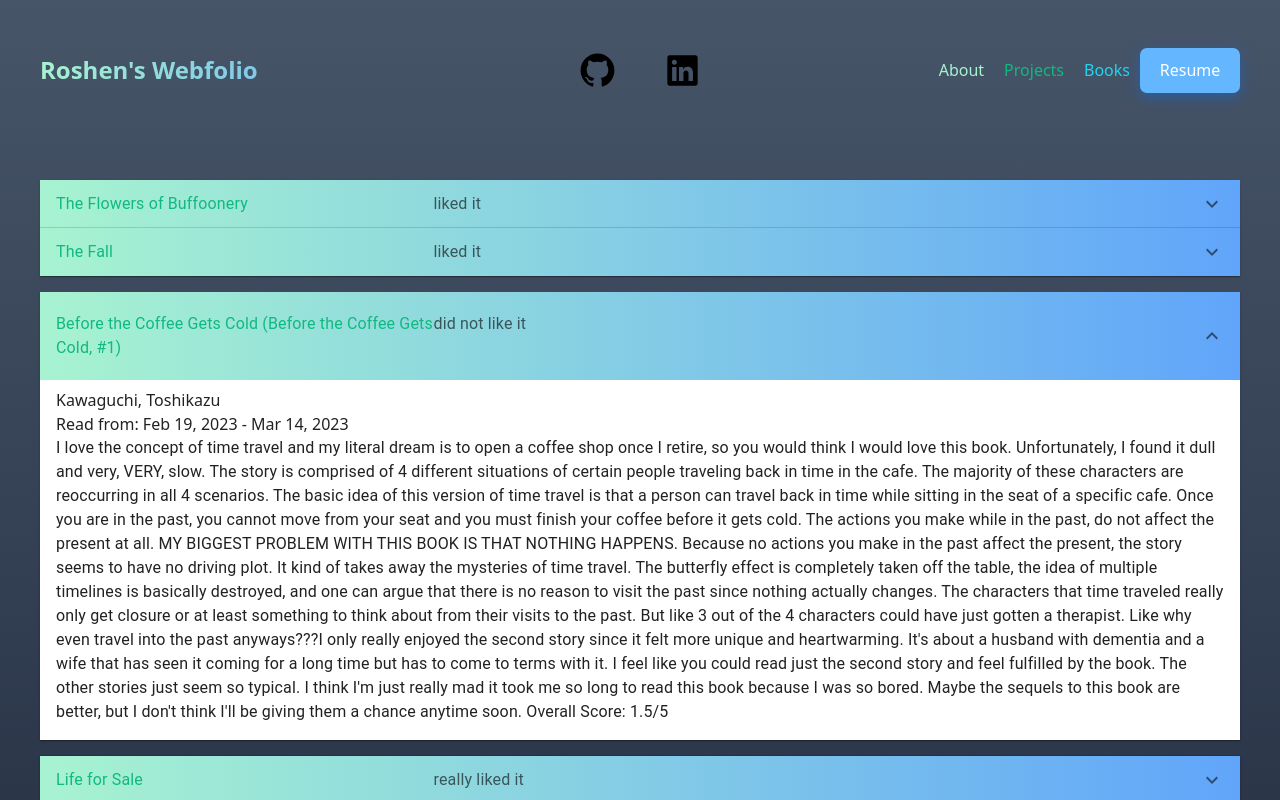
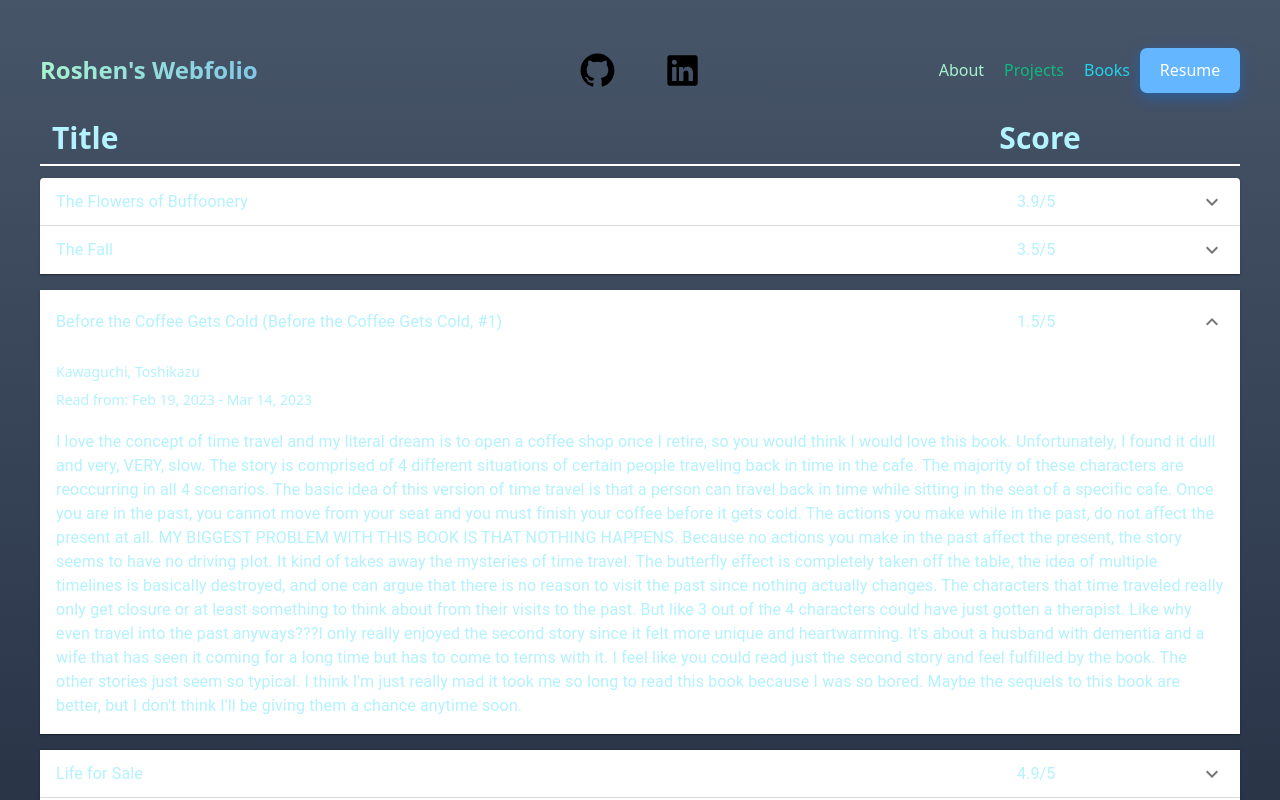
Before and after one commit to Richrosh3/webfolio, a Next.js app: page /content/books in a window 1280 px wide. Both pictures are taken after a click on the button 628 px from the left and 312 px from the top of the page. Shown: the top 800 px of the page. Built offline with nearby package versions, Linux system fonts and the light colour scheme.

Commit message:
Completed version 0 of Books page. I was able to remove Overall Score from the reviews and display it on its own. Added Title and Score header. Changed up UI for this page. There's still more I want to do on this page, but for now I'll leave it as is.

```diff
--- a/components/NavBar.module.css
+++ b/components/NavBar.module.css
@@ -68,7 +68,7 @@
   font-weight: 400;
   font-size: 16px;
   box-shadow: 0 4px 14px 0 rgb(0 118 255 / 39%);
-  transition: background 0.2s ease, color 0.2s ease, box-shadow 0.2s ease;
+  transition: background(0.2s ease, color 0.2s ease, box-shadow 0.2s ease);
 }
 
 .resumeButton:hover {
--- a/pages/content/books.tsx
+++ b/pages/content/books.tsx
@@ -27,35 +27,64 @@ const Books: NextPage<{
   return (
     <div className="justify-between items-center bg-gradient-to-b from-slate-600 to-slate-900 p-10 w-screen h-max">
       <NavBar />
-      <div className="py-20 ">
+      <div className="flex flex-row pt-5 border-b-2 border-white pb-2">
+        <div className="w-1/3 h-full">
+          <p className = "font-bold font-sans text-[#b3f2ff] text-3xl pl-3">Title</p>
+        </div>
+        <div className="w-1/3"></div>
+        <div className="w-1/3 justify-center text-center">
+          <p className = "font-bold font-sans text-[#b3f2ff] text-3xl">Score</p>
+        </div>
+      </div>
+      <div className="pt-3 ">
         {props.books.map((data, index) => {
           const panel = "panel" + (index + 1).toString();
           const ariaControls = panel + "bh-content";
           const panelID = panel + "2bh-header";
+
+          if (data.rating == "did not like it") {
+            data.rating = "1";
+          } else if (data.rating == "it was ok") {
+            data.rating = "2";
+          } else if (data.rating == "liked it") {
+            data.rating = "3";
+          } else if (data.rating == "really liked it") {
+            data.rating = "4";
+          } else if (data.rating == "it was amazing") {
+            data.rating = "5";
+          }
+
+          let [review, overallScore] = data.review.split("Overall Score: ");
+
           return (
             <Accordion
               expanded={expanded === panel}
               onChange={handleChange(panel)}
+              className="bg-inherit shadow-sm shadow-[#b3f2ff]/50"
             >
               <AccordionSummary
-                className="bg-gradient-to-r from-emerald-200 to-blue-400"
                 expandIcon={<ExpandMoreIcon />}
                 aria-controls={ariaControls}
                 id={panelID}
               >
-                <Typography className = "font-bold text-emerald-500" sx={{ width: "33%", flexShrink: 0 }}>
+                <Typography
+                  className="font-bold font-sans text-[#b3f2ff] text-lg"
+                  sx={{ width: "84%", flexShrink: 0 }}
+                >
                   {data.title}
                 </Typography>
-                <Typography sx={{ color: "text.secondary" }}>
-                  {data.rating}
+                <Typography className="font-sans text-[#b3f2ff] text-med">
+                  {overallScore}
                 </Typography>
               </AccordionSummary>
-              <AccordionDetails>
-                <p>{data.author}</p>
-                <p>
+              <AccordionDetails className="font-sans text-[#b3f2ff] text-sm">
+                <p className="pb-2">{data.author}</p>
+                <p className="pb-5">
                   Read from: {data.dateStart} - {data.dateFinish}
                 </p>
-                <Typography>{data.review}</Typography>
+                <Typography className="font-mono text-[#b3f2ff] text-med">
+                  {review}
+                </Typography>
               </AccordionDetails>
             </Accordion>
           );
```
Also changed, not shown: static/bookReviews.json (+1 -1 lines).
